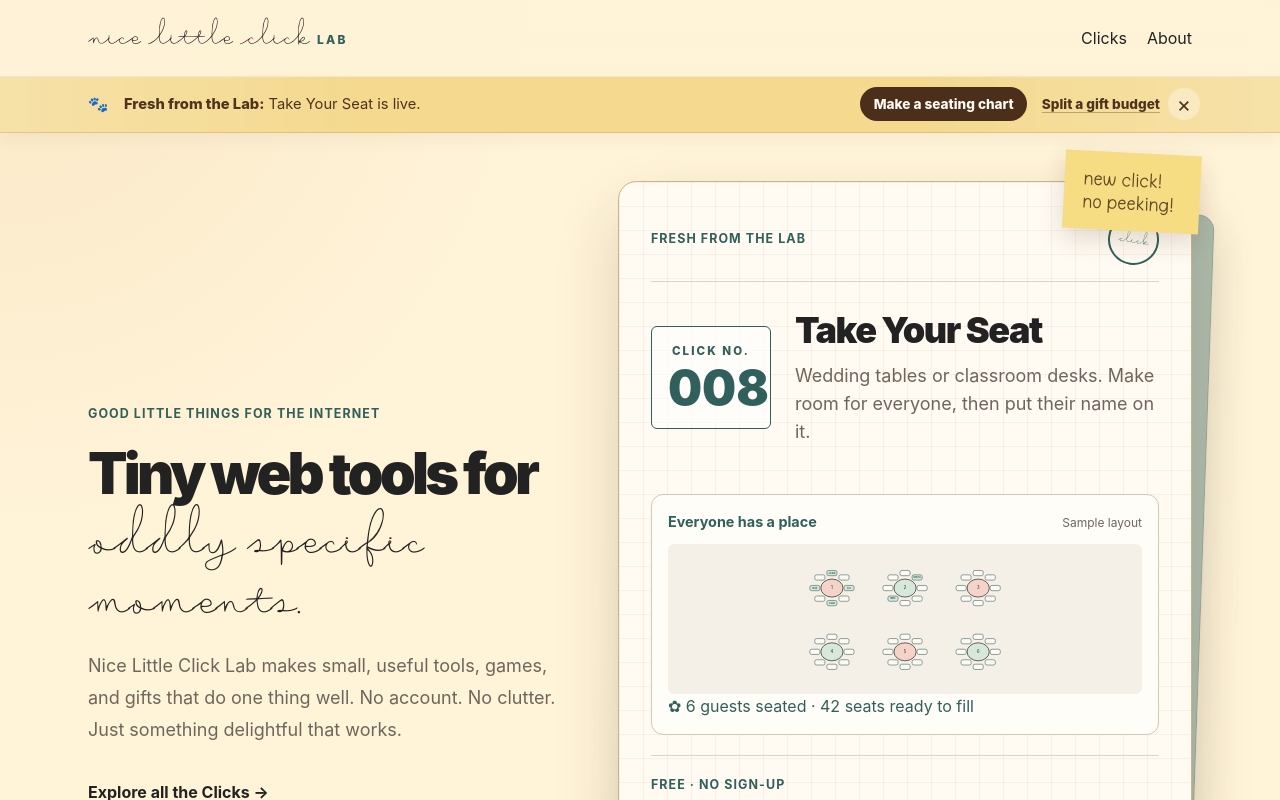
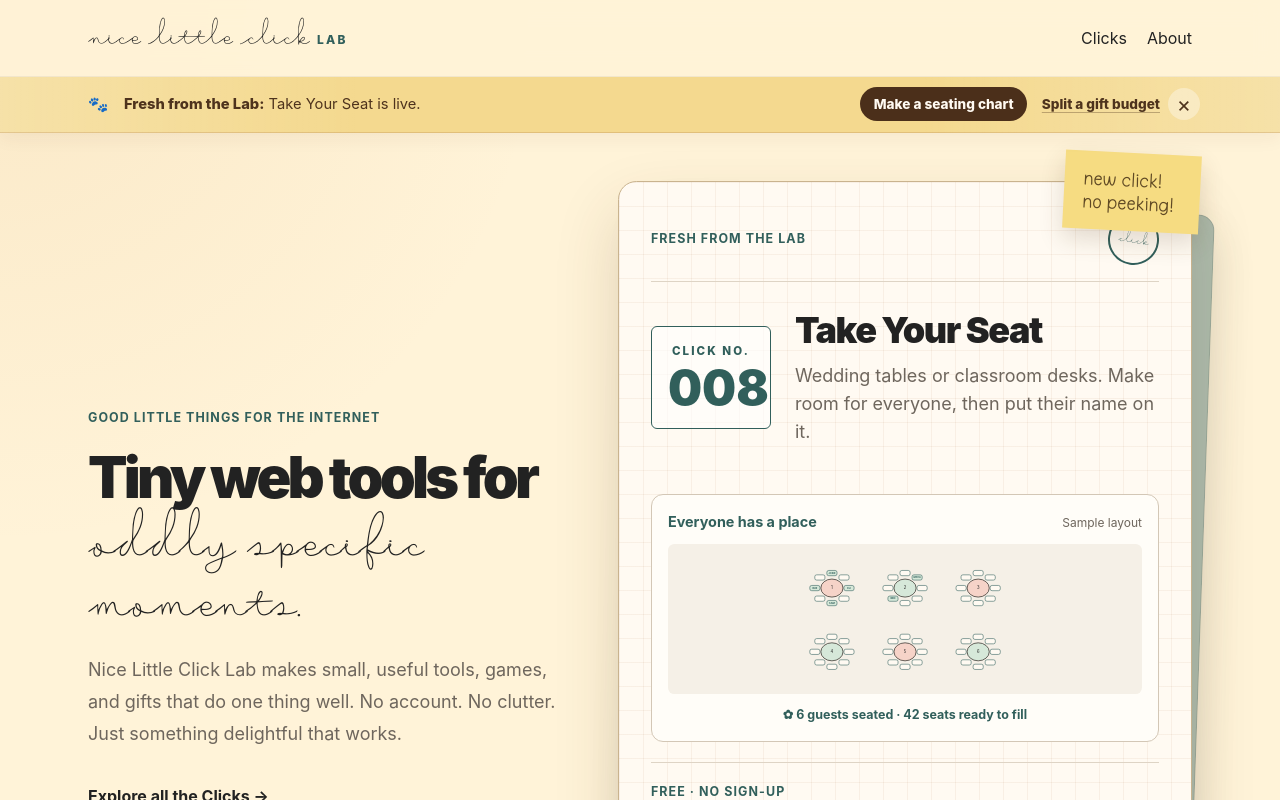
Before and after one commit to alwaysready4moore/nice-little-click-lab, a Next.js app: page / in a window 1280 px wide. Shown: the top 800 px of the page. Built offline with nearby package versions, Linux system fonts and the light colour scheme.

Commit message:
Polish components/clicks/product-preview.module.css for clearer experience

```diff
--- a/components/clicks/product-preview.module.css
+++ b/components/clicks/product-preview.module.css
@@ -21,6 +21,7 @@
 .puzzle, .room { display: block; width: 100%; height: 160px; margin: auto; }
 .room { height: 150px; background: #f5f0e7; border-radius: 0.4rem; }
 .words { margin: 0.75rem 0 0; text-align: center; font-family: var(--font-body); font-size: 0.75rem; line-height: 1.5; }
+.seatingGuests { margin: 0.75rem 0 0; text-align: center; font-family: var(--font-body); font-size: 0.78rem; font-weight: 700; line-height: 1.5; color: #315f5b; }
 @media (max-width: 480px) {
   .preview { padding: 0.75rem; }
   .room { height: 130px; }
```
